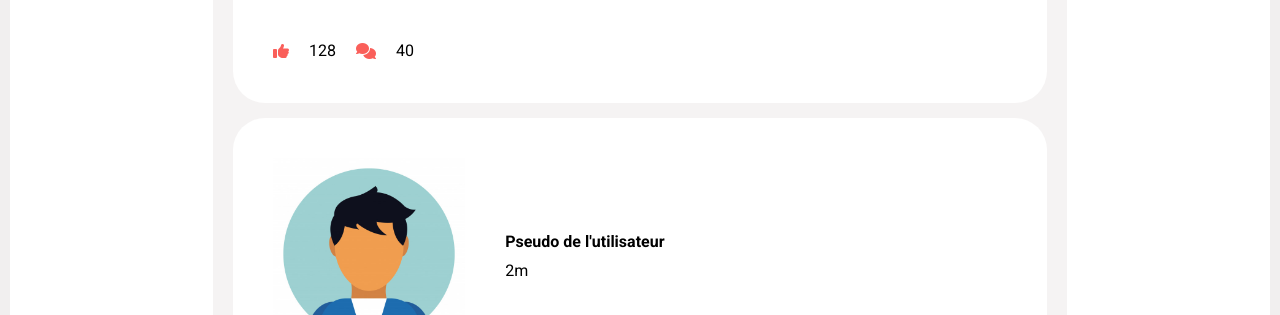
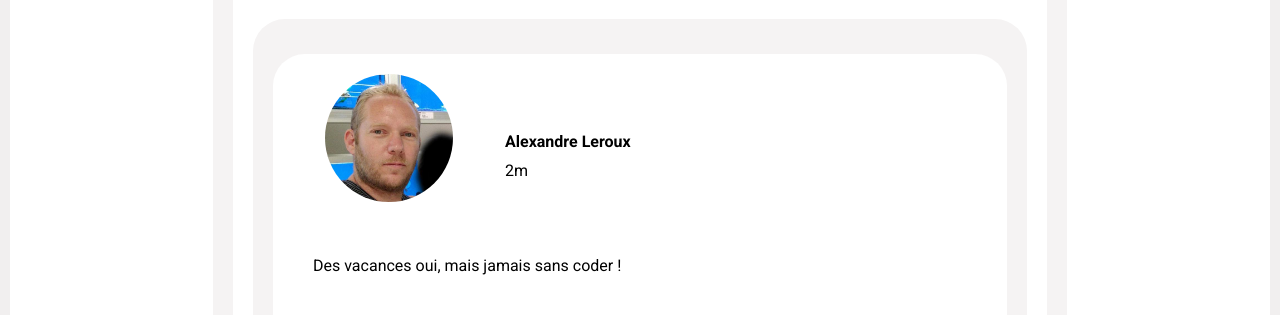
Before and after one commit to alexandre-leroux/social-network, a PHP site: page /pages/profil2.php in a window 1280 px wide. Shown: the part 1052-1367 px from the top of the page. Run offline with PHP 8.4, Linux system fonts and the light colour scheme; some libraries are stand-ins or nearby versions.

Commit message:
Premiet jet profil

```diff
--- a/pages/profil2.php
+++ b/pages/profil2.php
@@ -41,7 +41,7 @@
     ?>
 <header >
     <nav>
-        <h1>BIENVENUE                                                                                                          <?php echo $_SESSION['prenom'] ?></h1>
+        <h1>BIENVENUE                                                                                                                               <?php echo $_SESSION['prenom'] ?></h1>
         <a href="../model/deconnexion.php">déconnexion</a>
     </nav>
 </header>
@@ -186,7 +186,40 @@
                         </div>
                     </div>
                 </div>
+                <!-- post tabs  -->
                 <div class="tab-pane is-active" id="pane-2">
+                    <!-- creation de post -->
+                                 <div class="content container-is-fluid">
+                    <div id="div2">
+                        <article class="post">
+        <div class="post_image">
+            <figure class="image is-128x128">
+                <img class="is-rounded" src="../img/Alex.jpg" alt="#">
+           </figure>
+            <div class="pseudo_user">
+                <p class="bold"> Alexandre Leroux </p>
+                <p> 2m </p>
+            </div>
+        </div>
+
+        <div class="description_post">
+            <p> Des vacances oui, mais jamais sans coder !</p>
+        </div>
+
+        <div class="image_post is-flex is-justify-content-center is-align-content-center is-align-items-center">
+            <div>
+                <img src="../img/Alex-en-Vacances.jpg" alt="#">
+            </div>
+            <!-- <div class="galerie">
+                <div>
+                    <img src="../img/landscape2.jpg" alt="">
+                </div>
+                <div>
+                    <img src="../img/landscape3.jpg" alt="">
+                </div>
+            </div> -->
+        </div>
+
                     <div class="content container-is-fluid">
                     <div id="div2">
                         <article class="post">
@@ -437,11 +470,10 @@
 <script src="https://ajax.googleapis.com/ajax/libs/jquery/3.5.1/jquery.min.js"></script>
 <script src="../scripts/commentaires.js"></script>
 <?php
-if(isset($_SESSION['mail']))
-{?>
+if (isset($_SESSION['mail'])) {?>
 <script src="../scripts/connecte.js"></script>
 <?php
-}
+    }
 ?>
 <script src="../scripts/deconnecte.js"></script>
 <script src="../scripts/users_connecte.js"></script>
```
